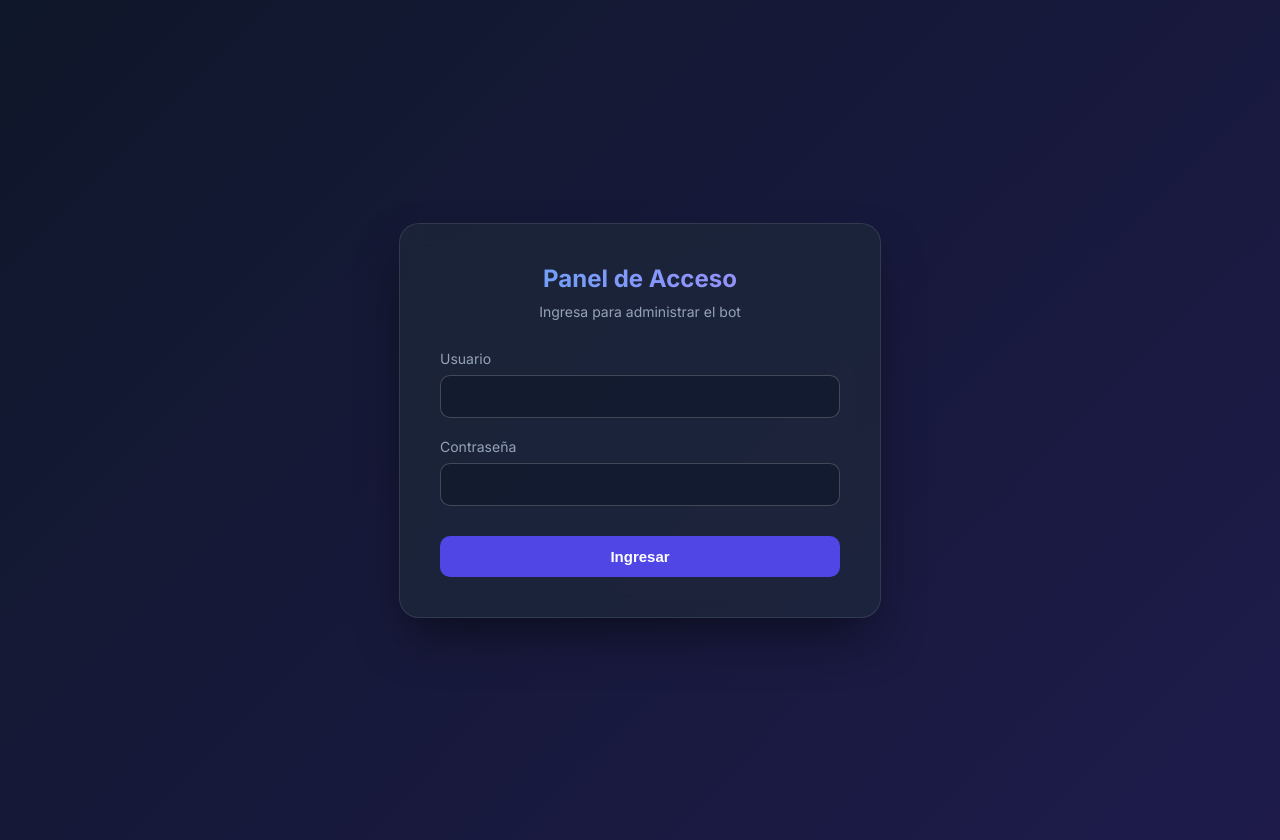
After one commit to Edixon0602/botVideosConexion, a Flask app: page /login in a window 1280 px wide. The commit adds this page. Run offline with Flask 3, Linux system fonts and the light colour scheme; parts of the project's set-up code (start-up, migrations or seed data) failed here and were passed over.

Commit message:
Cambiar Auth Basica por Formulario Login y añadir ruta /ping

```diff
--- a/main.py
+++ b/main.py
@@ -16,7 +16,7 @@ from dotenv import load_dotenv
 from pyrogram import Client, filters
 from pyrogram.types import Message
 from functools import wraps
-from flask import Flask, render_template, request, redirect, url_for, flash, Response
+from flask import Flask, render_template, request, redirect, url_for, flash, Response, session
 
 # Configurar logging
 logging.basicConfig(
@@ -167,20 +167,36 @@ async def handle_video(client: Client, message: Message):
 flask_app = Flask(__name__)
 flask_app.secret_key = "super_secreto_para_flash_messages_123"
 
-def check_auth(username, password):
-    return username == ADMIN_USER and password == ADMIN_PASSWORD
-
 def requires_auth(f):
     @wraps(f)
     def decorated(*args, **kwargs):
-        auth = request.authorization
-        if not auth or not check_auth(auth.username, auth.password):
-            return Response(
-                'Acceso denegado al Panel de Control.', 401,
-                {'WWW-Authenticate': 'Basic realm="Login Requerido"'}
-            )
+        if not session.get('logged_in'):
+            return redirect(url_for('login'))
         return f(*args, **kwargs)
     return decorated
+
+@flask_app.route('/ping')
+def ping():
+    # Ruta pública para el servicio de monitoreo (UptimeRobot, cron-job, etc)
+    # Al no tener @requires_auth, el servicio de ping no recibirá un error 401
+    return "OK", 200
+
+@flask_app.route('/login', methods=['GET', 'POST'])
+def login():
+    if request.method == 'POST':
+        username = request.form.get('username')
+        password = request.form.get('password')
+        if username == ADMIN_USER and password == ADMIN_PASSWORD:
+            session['logged_in'] = True
+            return redirect(url_for('index'))
+        else:
+            flash('Usuario o contraseña incorrectos', 'error')
+    return render_template('login.html')
+
+@flask_app.route('/logout')
+def logout():
+    session.pop('logged_in', None)
+    return redirect(url_for('login'))
 
 @flask_app.route('/')
 @requires_auth
--- a/templates/index.html
+++ b/templates/index.html
@@ -186,9 +186,10 @@
 <body>
 
     <div class="container">
-        <div class="header">
+        <div class="header" style="position: relative;">
             <h1>Gestión de Accesos</h1>
             <p>Controla quién puede subir videos al dashboard</p>
+            <a href="/logout" style="position: absolute; top: 0; right: 0; color: #f87171; text-decoration: none; font-size: 14px; padding: 5px; border-radius: 5px; transition: background 0.2s;" onmouseover="this.style.background='rgba(239, 68, 68, 0.1)'" onmouseout="this.style.background='transparent'">Cerrar Sesión</a>
         </div>
 
         {% with messages = get_flashed_messages(with_categories=true) %}
--- /dev/null
+++ b/templates/login.html
@@ -0,0 +1,141 @@
+<!DOCTYPE html>
+<html lang="es">
+<head>
+    <meta charset="UTF-8">
+    <meta name="viewport" content="width=device-width, initial-scale=1.0">
+    <title>Login - Panel de Administración</title>
+    <link href="https://fonts.googleapis.com/css2?family=Inter:wght@400;500;600;700&display=swap" rel="stylesheet">
+    <style>
+        :root {
+            --primary: #4F46E5;
+            --primary-hover: #4338CA;
+            --bg-color: #0f172a;
+            --card-bg: rgba(30, 41, 59, 0.7);
+            --text-main: #f8fafc;
+            --text-muted: #94a3b8;
+        }
+        body {
+            font-family: 'Inter', sans-serif;
+            background: linear-gradient(135deg, #0f172a 0%, #1e1b4b 100%);
+            color: var(--text-main);
+            min-height: 100vh;
+            margin: 0;
+            display: flex;
+            justify-content: center;
+            align-items: center;
+            padding: 20px;
+        }
+        .container {
+            width: 100%;
+            max-width: 400px;
+            background: var(--card-bg);
+            backdrop-filter: blur(12px);
+            -webkit-backdrop-filter: blur(12px);
+            border: 1px solid rgba(255, 255, 255, 0.1);
+            border-radius: 20px;
+            padding: 40px;
+            box-shadow: 0 25px 50px -12px rgba(0, 0, 0, 0.5);
+            text-align: center;
+        }
+        .header h1 {
+            margin: 0 0 10px 0;
+            font-size: 24px;
+            font-weight: 700;
+            background: linear-gradient(to right, #60a5fa, #a78bfa);
+            -webkit-background-clip: text;
+            -webkit-text-fill-color: transparent;
+        }
+        .header p {
+            color: var(--text-muted);
+            margin-top: 0;
+            margin-bottom: 30px;
+            font-size: 14px;
+        }
+        .form-group {
+            margin-bottom: 20px;
+            text-align: left;
+        }
+        label {
+            display: block;
+            margin-bottom: 8px;
+            font-size: 14px;
+            color: var(--text-muted);
+        }
+        input {
+            width: 100%;
+            box-sizing: border-box;
+            padding: 12px 16px;
+            border-radius: 10px;
+            border: 1px solid rgba(255, 255, 255, 0.2);
+            background: rgba(15, 23, 42, 0.6);
+            color: white;
+            font-size: 15px;
+            outline: none;
+            transition: all 0.3s ease;
+        }
+        input:focus {
+            border-color: var(--primary);
+            box-shadow: 0 0 0 2px rgba(79, 70, 229, 0.3);
+        }
+        button {
+            width: 100%;
+            background: var(--primary);
+            color: white;
+            border: none;
+            padding: 12px;
+            border-radius: 10px;
+            font-size: 15px;
+            font-weight: 600;
+            cursor: pointer;
+            transition: all 0.3s ease;
+            margin-top: 10px;
+        }
+        button:hover {
+            background: var(--primary-hover);
+            transform: translateY(-2px);
+        }
+        .flash-messages { margin-bottom: 20px; }
+        .alert {
+            padding: 12px;
+            border-radius: 10px;
+            margin-bottom: 10px;
+            font-size: 14px;
+        }
+        .alert-error {
+            background: rgba(239, 68, 68, 0.1);
+            color: #f87171;
+            border: 1px solid rgba(239, 68, 68, 0.2);
+        }
+    </style>
+</head>
+<body>
+    <div class="container">
+        <div class="header">
+            <h1>Panel de Acceso</h1>
+            <p>Ingresa para administrar el bot</p>
+        </div>
+
+        {% with messages = get_flashed_messages(with_categories=true) %}
+            {% if messages %}
+                <div class="flash-messages">
+                {% for category, message in messages %}
+                    <div class="alert alert-{{ category }}">{{ message }}</div>
+                {% endfor %}
+                </div>
+            {% endif %}
+        {% endwith %}
+
+        <form action="/login" method="POST">
+            <div class="form-group">
+                <label>Usuario</label>
+                <input type="text" name="username" required>
+            </div>
+            <div class="form-group">
+                <label>Contraseña</label>
+                <input type="password" name="password" required>
+            </div>
+            <button type="submit">Ingresar</button>
+        </form>
+    </div>
+</body>
+</html>
```
